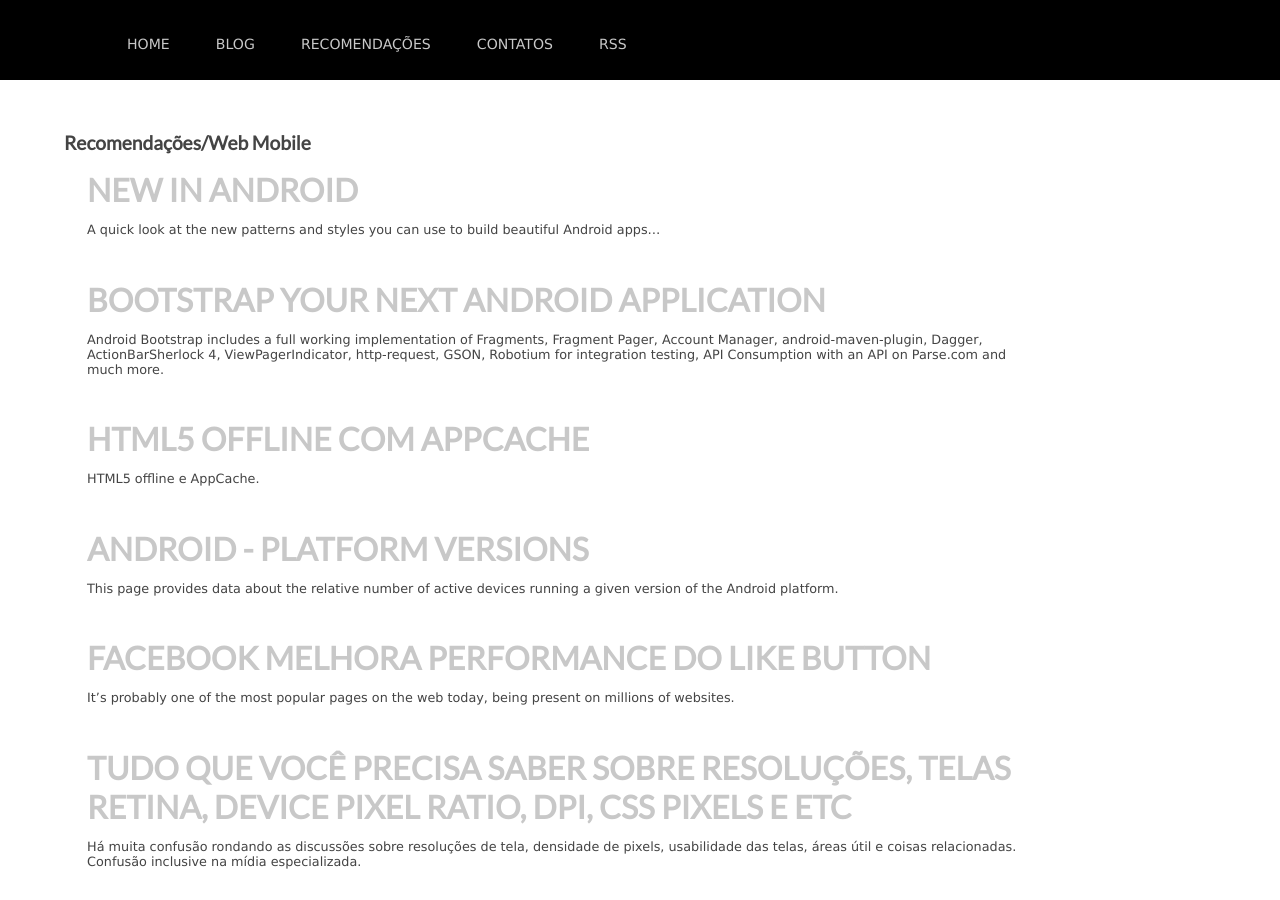
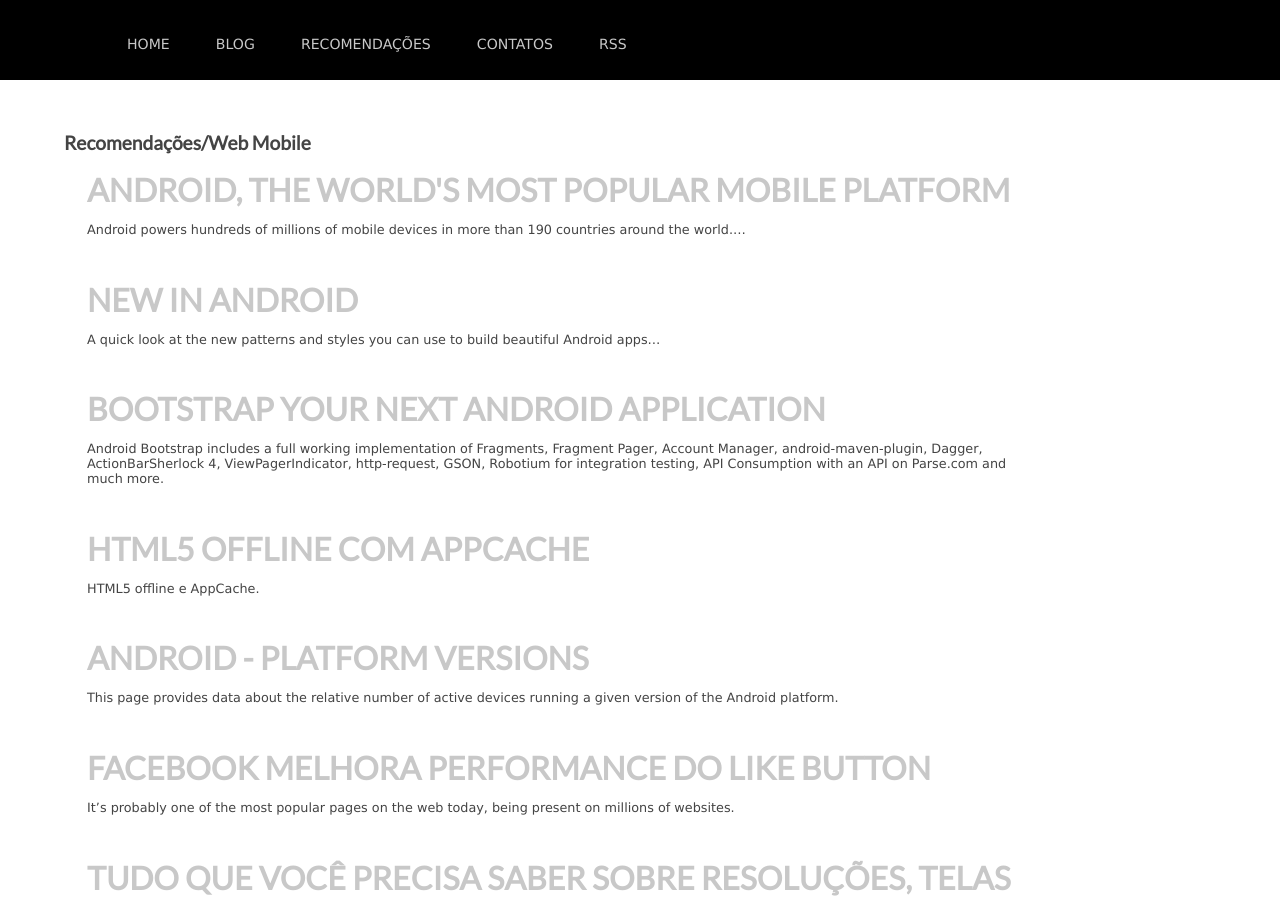
Before and after one commit to rgarbin/rgarbin.github.com, a Jekyll site: the page built from references/mobile.html, in a window 1280 px wide and 900 px high. Built offline with Jekyll 4.4.1, drawn with Linux system fonts in a browser that asks for light colours; comment, search, counter and statistics services are not loaded.

Commit message:
Update mobile.html
rft

```diff
--- a/references/mobile.html
+++ b/references/mobile.html
@@ -3,6 +3,12 @@ layout: default
 title: Recomendações Web Mobile
 ---
 <h1>Recomendações/Web Mobile</h1>
+<article>
+    <div class="post">
+      <h3><a href="http://developer.android.com/about/index.html" alt="Android, the world's most popular mobile platform" target="_blank">Android, the world's most popular mobile platform</a></h3>
+      <p>Android powers hundreds of millions of mobile devices in more than 190 countries around the world.…</p>
+    </div>
+</article>
 <article>
     <div class="post">
       <h3><a href="http://developer.android.com/design/patterns/new.html" alt="New in Android" target="_blank">New in Android</a></h3>
```
